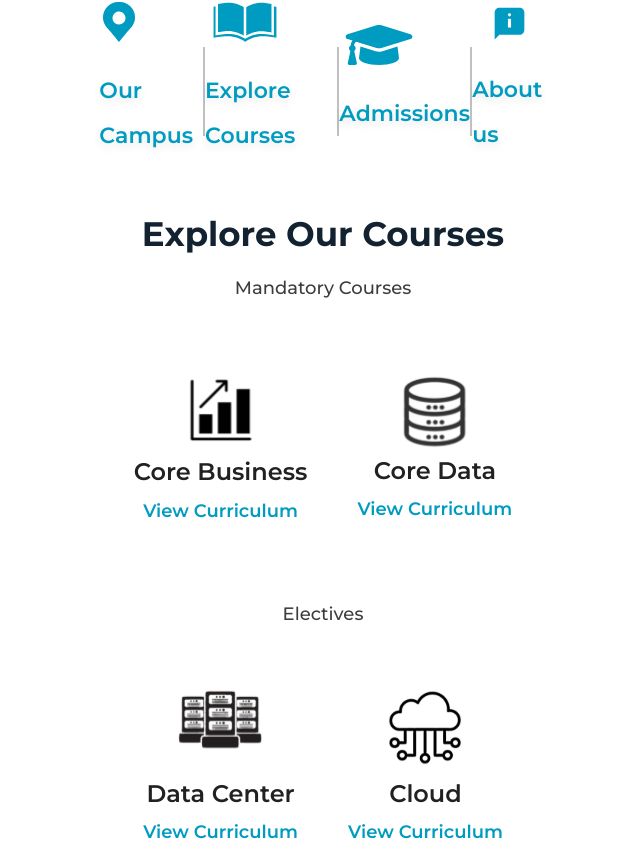
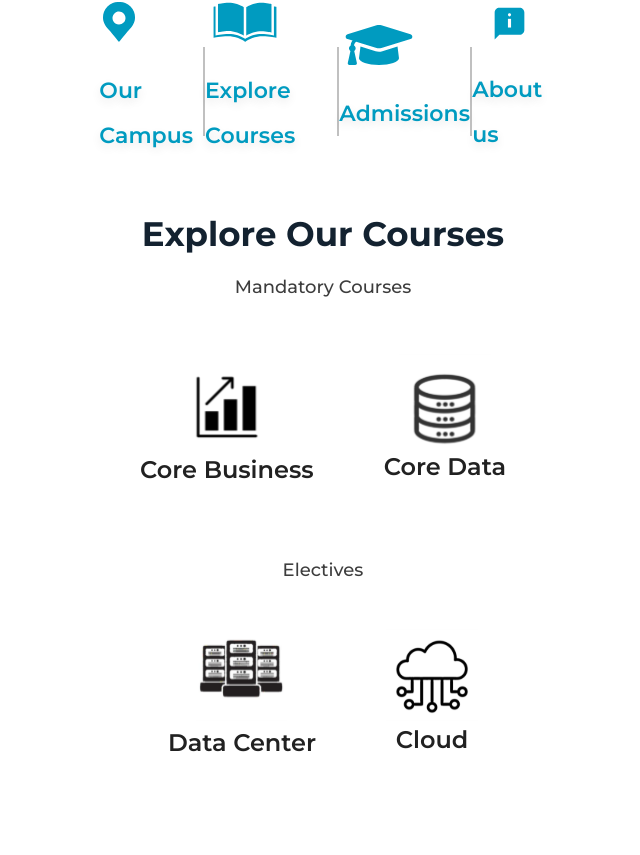
Before and after one commit to Alluvium-Admin/alluvium-university, a Next.js app: page / in a window 1280 px wide. Shown: the part 1069-1924 px from the top of the page, without its empty margins (317-957 px from the left). After the commit the page ends 1835 px from the top, so only its background shows below. Built offline with nearby package versions, Linux system fonts and the light colour scheme.

Commit message:
removed Modal

```diff
--- a/components/courses/elective-courses.tsx
+++ b/components/courses/elective-courses.tsx
@@ -1,9 +1,9 @@
 import { NextComponentType } from "next";
 import styles from "../../styles/elective-courses.module.scss";
 import Image from "next/image";
-import { getCurriculumModalProps, ICurriculumModal } from "./curriculum";
-import { CurriculumModal } from "../modal";
-import { useState } from "react";
+// import { getCurriculumModalProps, ICurriculumModal } from "./curriculum";
+// import { CurriculumModal } from "../modal";
+// import { useState } from "react";
 
 const imageProps = {
   height: 92,
@@ -12,14 +12,14 @@ const imageProps = {
 };
 
 export const ElectiveCourses: NextComponentType = () => {
-  const [modalProps, setModalProps] = useState<ICurriculumModal>({} as any);
-  const [showModal, setShowModal] = useState<boolean>(false);
+  // const [modalProps, setModalProps] = useState<ICurriculumModal>({} as any);
+  // const [showModal, setShowModal] = useState<boolean>(false);
 
-  const onCurriculumClicked = (title: string) => {
-    const props = getCurriculumModalProps(title);
-    setModalProps(props);
-    setShowModal(true);
-  };
+  // const onCurriculumClicked = (title: string) => {
+  //   const props = getCurriculumModalProps(title);
+  //   setModalProps(props);
+  //   setShowModal(true);
+  // };
   return (
     <>
       <div className={styles.electives}>
@@ -28,30 +28,30 @@ export const ElectiveCourses: NextComponentType = () => {
           <div className={styles.courses}>
             <Image src="/images/data-center.svg" {...imageProps} />
             <span className={styles.courseTitle}>Data Center</span>
-            <span
+            {/* <span
               onClick={() => onCurriculumClicked("Data Center")}
               className={styles.curriculum}
             >
               View Curriculum
-            </span>
+            </span> */}
           </div>
           <div className={styles.courses}>
             <Image src="/images/cloud.svg" {...imageProps} />
             <span className={styles.courseTitle}>Cloud</span>
-            <span
+            {/* <span
               onClick={() => onCurriculumClicked("Cloud")}
               className={styles.curriculum}
             >
               View Curriculum
-            </span>
+            </span> */}
           </div>
         </div>
       </div>
-      <CurriculumModal
+      {/* <CurriculumModal
         {...modalProps}
         showModal={showModal}
         setShowModal={setShowModal}
-      />
+      /> */}
     </>
   );
 };
--- a/components/courses/mandatory-courses.tsx
+++ b/components/courses/mandatory-courses.tsx
@@ -1,9 +1,9 @@
 import { NextComponentType } from "next";
 import styles from "../../styles/mandatory-courses.module.scss";
 import Image from "next/image";
-import { getCurriculumModalProps, ICurriculumModal } from "./curriculum";
-import { CurriculumModal } from "../modal";
-import { useState } from "react";
+// import { getCurriculumModalProps, ICurriculumModal } from "./curriculum";
+// import { CurriculumModal } from "../modal";
+// import { useState } from "react";
 
 const imageProps = {
   height: 92,
@@ -11,14 +11,14 @@ const imageProps = {
   alt: "alluvium",
 };
 export const MandatoryCourses: NextComponentType = () => {
-  const [modalProps, setModalProps] = useState<ICurriculumModal>({} as any);
-  const [showModal, setShowModal] = useState<boolean>(false);
+  // const [modalProps, setModalProps] = useState<ICurriculumModal>({} as any);
+  // const [showModal, setShowModal] = useState<boolean>(false);
 
-  const onCurriculumClicked = (title: string) => {
-    const props = getCurriculumModalProps(title);
-    setModalProps(props);
-    setShowModal(true);
-  };
+  // const onCurriculumClicked = (title: string) => {
+  //   const props = getCurriculumModalProps(title);
+  //   setModalProps(props);
+  //   setShowModal(true);
+  // };
   return (
     <>
       <div className={styles.mandatoryCourses}>
@@ -27,30 +27,30 @@ export const MandatoryCourses: NextComponentType = () => {
           <div className={styles.courses}>
             <Image src="/images/core-business.svg" {...imageProps} />
             <span className={styles.courseTitle}>Core Business</span>
-            <span
+            {/* <span
               onClick={() => onCurriculumClicked("Core Business")}
               className={styles.curriculum}
             >
               View Curriculum
-            </span>
+            </span> */}
           </div>
           <div className={styles.courses}>
             <Image src="/images/core-data.svg" {...imageProps} />
             <span className={styles.courseTitle}>Core Data</span>
-            <span
+            {/* <span
               onClick={() => onCurriculumClicked("Core Data")}
               className={styles.curriculum}
             >
               View Curriculum
-            </span>
+            </span> */}
           </div>
         </div>
       </div>
-      <CurriculumModal
+      {/* <CurriculumModal
         {...modalProps}
         showModal={showModal}
         setShowModal={setShowModal}
-      />
+      /> */}
     </>
   );
 };
--- a/styles/elective-courses.module.scss
+++ b/styles/elective-courses.module.scss
@@ -19,7 +19,7 @@
 .electiveCoursesContent {
   display: flex;
   flex-direction: row;
-  column-gap: 50px;
+  column-gap: 70px;
   margin-top: 15%;
 }
 
@@ -56,5 +56,6 @@
 @media only screen and (max-width: 400px) {
   .electiveCoursesContent {
     flex-direction: column;
+    column-gap: 0px;
   }
 }
--- a/styles/mandatory-courses.module.scss
+++ b/styles/mandatory-courses.module.scss
@@ -20,7 +20,7 @@
 .mandatoryCoursesContent {
   display: flex;
   flex-direction: row;
-  column-gap: 50px;
+  column-gap: 70px;
   margin-top: 15%;
 }
 .courses {
@@ -54,5 +54,6 @@
 @media only screen and (max-width: 400px) {
   .mandatoryCoursesContent {
     flex-direction: column;
+    column-gap: 0px;
   }
 }
```
